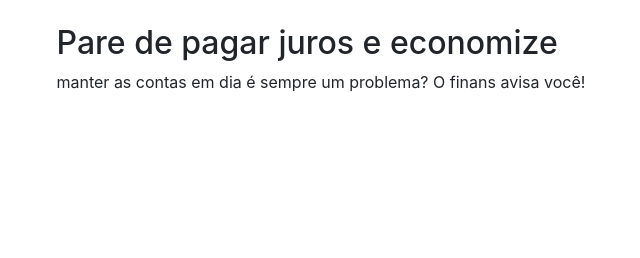
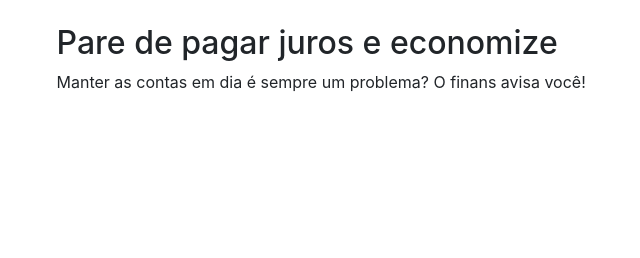
Before and after one commit to wesley180320/Finans, a plain HTML site: page index.html in a window 1280 px wide. Shown: the part 1013-1271 px from the top of the page, 367-1007 px from the left. Drawn offline with nearby package versions, Linux system fonts and the light colour scheme.

Commit message:
Update index.html

```diff
--- a/index.html
+++ b/index.html
@@ -80,7 +80,7 @@
 
         <div class="col-8 align-self-center ml-5">
           <h2> Pare de pagar juros e economize</h2>
-          <p> manter as contas em dia é sempre um problema? O finans avisa você!</p>
+          <p> Manter as contas em dia é sempre um problema? O finans avisa você!</p>
         </div>
         </div>
       </div>
```
